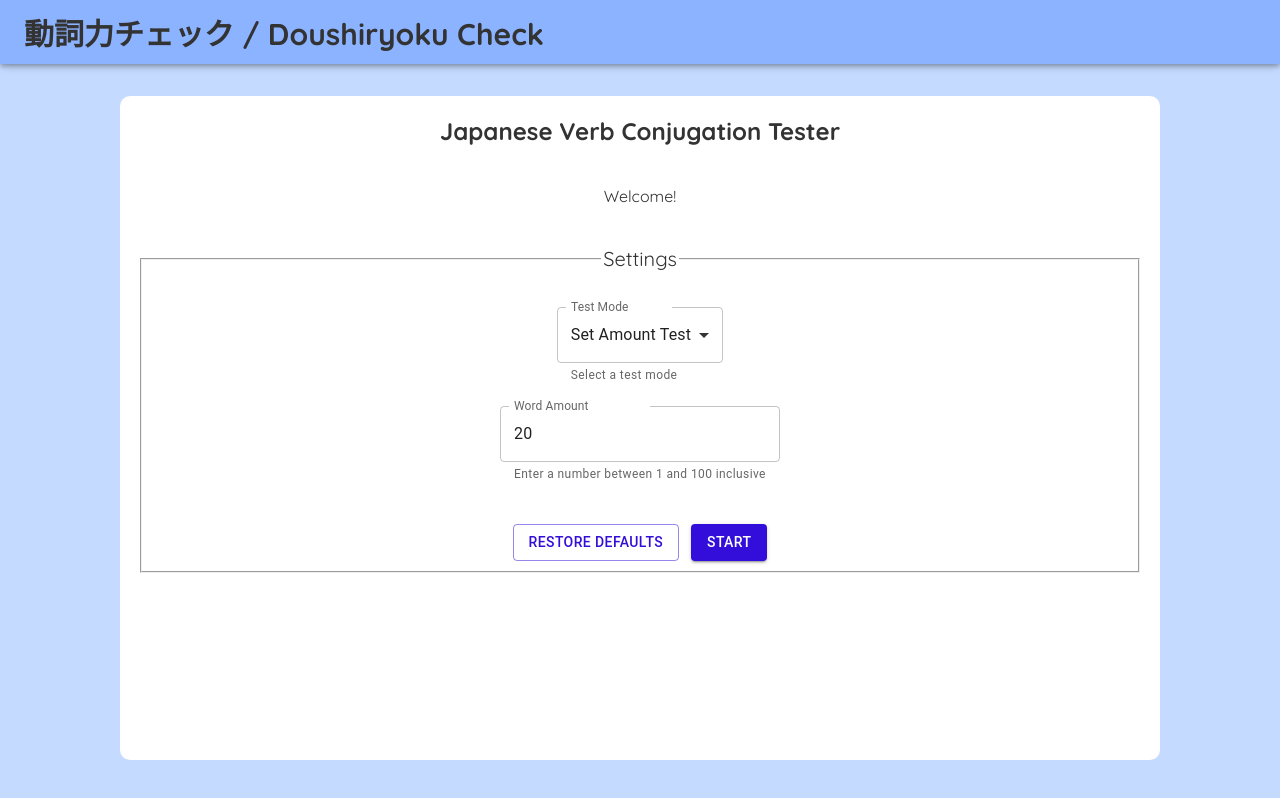
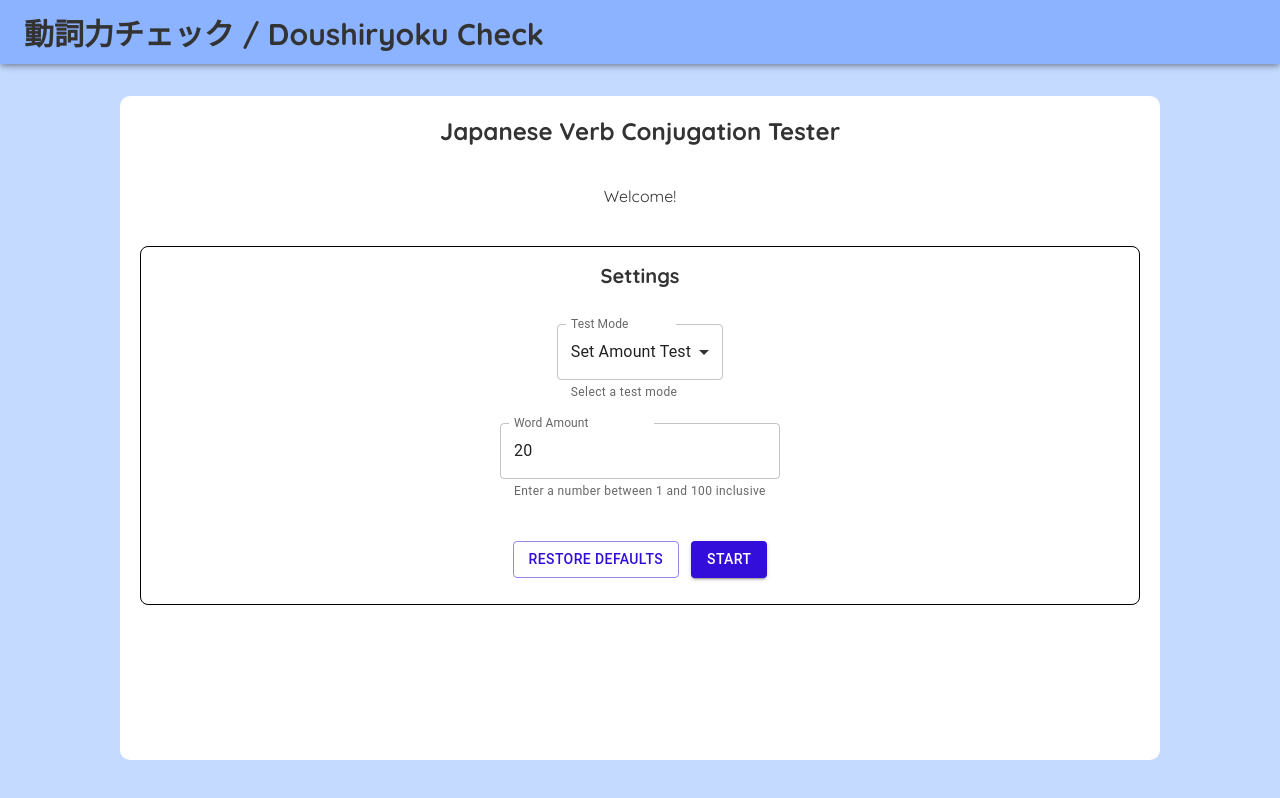
Before and after one commit to dan-turner-djt/Doushiryokucheck, a React (Create React App) app: page / in a window 1280 px wide. Built offline with nearby package versions, Linux system fonts and the light colour scheme.

Commit message:
better form styling

```diff
--- a/src/Components/SettingsForm/SettingsForm.tsx
+++ b/src/Components/SettingsForm/SettingsForm.tsx
@@ -1,7 +1,7 @@
 import { ElementRef, FormEvent, RefObject, useRef, useState } from "react";
 import { DefaultSettings, SettingsObject, TestType, getTestTypeDefaultSettings, getTestTypeName, DefaultAmountSettings, DefaultTimedSettings } from "../../SettingsDef";
 import Field, { FieldRef, StaticFieldData } from "../Field/Field";
-import { Button, FormControl, MenuItem, TextField } from "@mui/material";
+import { Box, Button, FormControl, MenuItem, TextField } from "@mui/material";
 
 export type SettingsFormProps = {
   initialSettings: SettingsObject;
@@ -94,6 +94,7 @@ const SettingsForm = (props: SettingsFormProps) => {
 	};
 
 	return (
+		<Box sx={{ p: 2, border: "1px solid black", borderRadius: 2 }}>
 			<form className="form settings-form" onSubmit={ handleSubmit }>
 				<fieldset>
 					<legend>Settings</legend>
@@ -135,6 +136,7 @@ const SettingsForm = (props: SettingsFormProps) => {
 					</div>
 				</fieldset>
 			</form>
+		</Box>
 	);
 };
 
--- a/src/styles.scss
+++ b/src/styles.scss
@@ -40,6 +40,7 @@ body {
 }
 .form legend {
   font-size: 20px;
+  font-weight: bold;
   margin-bottom: 30px;
 }
 /*.form input, .form textarea, .form select {
@@ -55,6 +56,10 @@ body {
   margin-bottom: 20px;
 }
 
+fieldset {
+  border: 0;
+}
+
 .form-button-row button {
   margin-top: 20px;
   margin-left: 6px;
```
Lines whose indentation alone changed are shown as unchanged.
